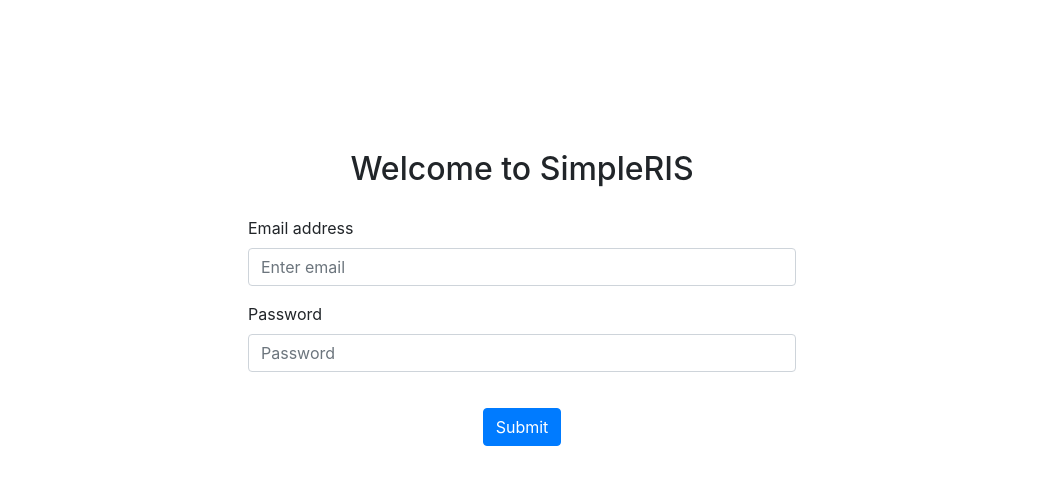
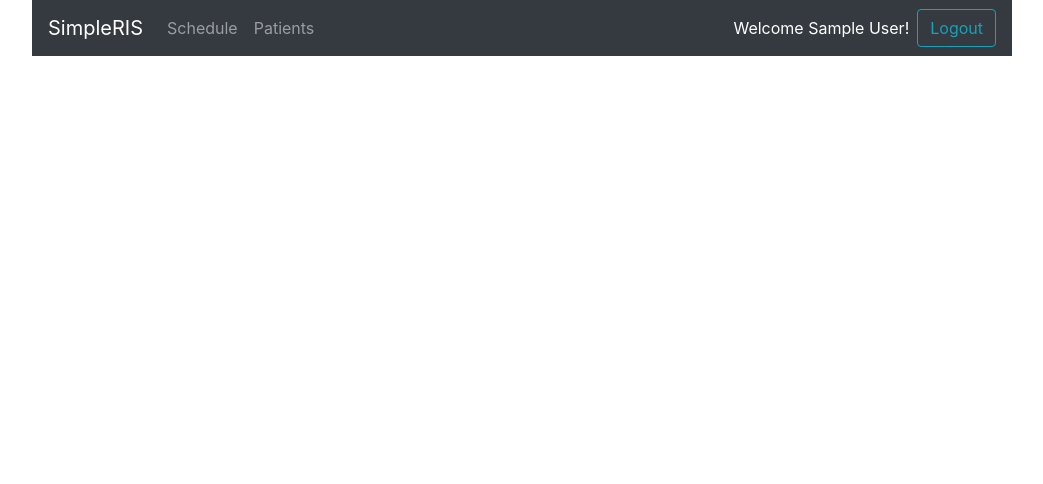
Before and after one commit to alsharmani1/simpleRis, a React (Create React App) app in the folder client/: page /schedule in a window 1280 px wide. Before the commit this address led to /login. Shown: the top 484 px of the page, without its empty margins (118-1161 px from the left). Built offline with nearby package versions, Linux system fonts and the light colour scheme; sample sign-in values are in the browser's storage.

Commit message:
RIS-8 added dynamic navbar

```diff
--- a/client/src/App.js
+++ b/client/src/App.js
@@ -9,13 +9,17 @@ import {
   Redirect,
 } from "react-router-dom";
 import UserSearch from "./components/general/UserSearch";
+import PageNotFound from "./components/common/PageNotFound";
+import Schedule from "./components/schedule/Schedule";
+
 const App = (props) => {
   return (
       <Router>
         <Switch>
           <Route exact path="/login" component={Login}/>
-          <PrivateRouter exact path="/search" component={UserSearch} />
-          <PrivateRouter path="/*" />
+          {/* <PrivateRouter exact path="/search" component={UserSearch} /> */}
+          <PrivateRouter exact path="/schedule" component={Schedule} />
+          <Route path="/*" component={PageNotFound} />
         </Switch>
       </Router>
   );
--- a/client/src/components/Login.js
+++ b/client/src/components/Login.js
@@ -2,6 +2,7 @@ import React, { useState, useEffect } from "react";
 import { Form, Button } from "react-bootstrap";
 import axios from "axios";
 import "../assests/css/login.css";
+import { defaultHomePage } from "./common/consts";
 
 const Login = (props) => {
   const [state, setState] = useState({
@@ -21,8 +22,9 @@ const Login = (props) => {
       .post("/api/login", state)
       .then((res) => {
         if (res.status === 200) {
+          localStorage.setItem("userInfo", JSON.stringify(res.data))
           setState((state) => ({ ...state, error: "" }));
-          window.location = "/";
+          window.location = defaultHomePage[res.data.userRole];
         } else {
           setState((state) => ({ ...state, error: res.data.message }));
         }
--- a/client/src/components/common/Navigation.js
+++ b/client/src/components/common/Navigation.js
@@ -1,18 +1,37 @@
 import React from "react";
-import { Navbar, Nav, Form, Button, FormControl} from "react-bootstrap";
+import axios from "axios";
+import { Navbar, Nav, Form, Button, FormControl } from "react-bootstrap";
 
 const Navigation = () => {
+  const { name } = JSON.parse(localStorage.getItem("userInfo"));
+
+  const logout = () => {
+    axios
+      .get("/api/logout")
+      .then((res) => {
+        localStorage.clear();
+        window.location = "/login";
+      })
+      .catch((error) => console.log(error));
+  };
   return (
     <>
       <Navbar bg="dark" variant="dark">
-        <Navbar.Brand href="/">SimpleRIS</Navbar.Brand>
+        <Navbar.Brand href="#">SimpleRIS</Navbar.Brand>
         <Nav className="mr-auto">
-          <Nav.Link href="#home">Home</Nav.Link>
-          <Nav.Link href="#features">Features</Nav.Link>
-          <Nav.Link href="#pricing">Pricing</Nav.Link>
+          <Nav.Link href="/schedule">Schedule</Nav.Link>
+          <Nav.Link href="/patients">Patients</Nav.Link>
         </Nav>
         <Nav inline>
-          <Button variant="outline-info" onClick={() => window.location = "/login"} >Login</Button>
+          <div style={{ margin: "7px 8px 0", color: "white" }}>
+            Welcome {name}!
+          </div>
+          <Button
+            variant="outline-info"
+            onClick={() => logout()}
+          >
+            Logout
+          </Button>
         </Nav>
       </Navbar>
     </>
--- a/client/src/components/common/consts.js
+++ b/client/src/components/common/consts.js
@@ -1,6 +1,6 @@
 export const defaultHomePage = {
     receptionist: "/schedule",
     physician: "/schedule",
-    technician: "/schedule",
-    radiologist: "/schedule"
+    technician: "/worklist",
+    radiologist: "/worklist"
 }
--- a/client/src/components/router/PrivateRouter.js
+++ b/client/src/components/router/PrivateRouter.js
@@ -9,15 +9,14 @@ import Navigation from "../common/Navigation";
 import PageNotFound from "../common/PageNotFound";
 
 const PrivateRouter = ({ component: Component, ...rest }) => {
-  const authUser = () => {
-    return false;
-  };
+  const authUser = () => localStorage.getItem("userInfo");
 
   return authUser() ? (
-    <Route {...rest} component={Component} />
-  ) : authUser() && rest.path === "/*" ?
-    <PageNotFound />
-  :(
+    <>
+      <Navigation />
+      <Route {...rest} component={Component} />
+    </>
+  ) : (
     <Redirect to="/login" />
   );
 };
--- /dev/null
+++ b/client/src/components/schedule/Schedule.js
@@ -0,0 +1,17 @@
+import React, {useState, useEffect} from 'react'
+
+const Schedule = () => {
+    const [state, setState] = useState({})
+    useEffect(() => {
+
+    }, [])
+
+
+    return (
+        <div>
+
+        </div>
+    )
+}
+
+export default Schedule
```
Also changed, not shown: 1 other file (tests, documents, lock files or other folders).
